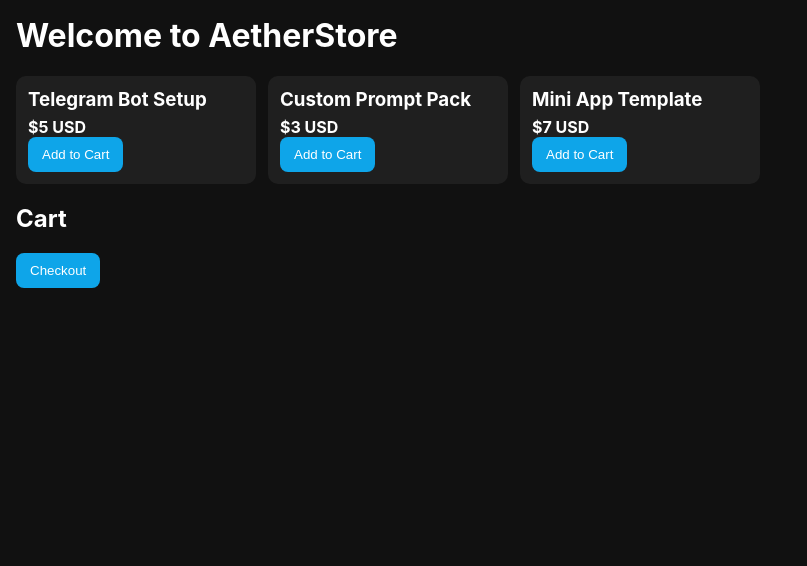
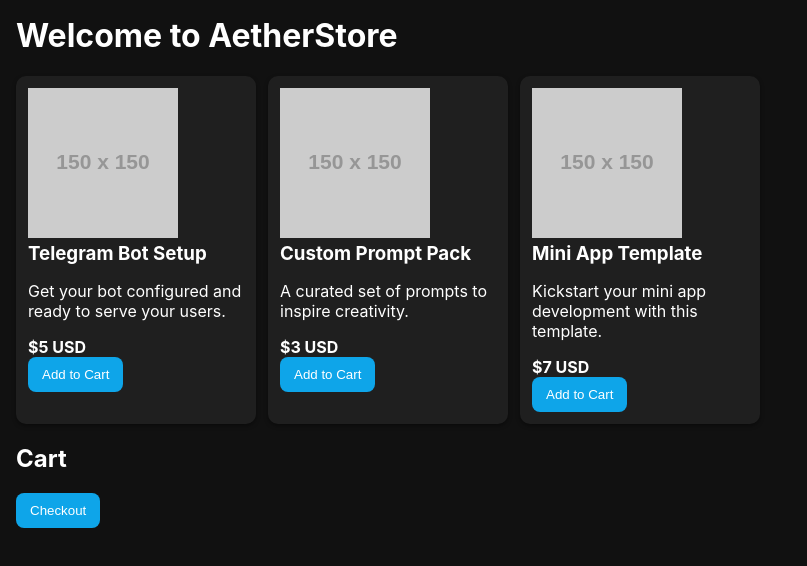
Before and after one commit to gaby401/aetherstore, a website: page public/index.html in a window 1280 px wide. Shown: the whole page, without its empty margins (0-807 px from the left). Drawn offline with Linux system fonts and the light colour scheme; placeholder pictures from the web are drawn by us.

Commit message:
feat: add product details and visual feedback

```diff
--- a/public/app.js
+++ b/public/app.js
@@ -1,7 +1,25 @@
 const products = [
-  { id: 1, name: 'Telegram Bot Setup', price: 5 },
-  { id: 2, name: 'Custom Prompt Pack', price: 3 },
-  { id: 3, name: 'Mini App Template', price: 7 }
+  {
+    id: 1,
+    name: 'Telegram Bot Setup',
+    price: 5,
+    image: 'https://via.placeholder.com/150',
+    description: 'Get your bot configured and ready to serve your users.'
+  },
+  {
+    id: 2,
+    name: 'Custom Prompt Pack',
+    price: 3,
+    image: 'https://via.placeholder.com/150',
+    description: 'A curated set of prompts to inspire creativity.'
+  },
+  {
+    id: 3,
+    name: 'Mini App Template',
+    price: 7,
+    image: 'https://via.placeholder.com/150',
+    description: 'Kickstart your mini app development with this template.'
+  }
 ];
 
 const cart = [];
@@ -10,11 +28,13 @@
   const container = document.getElementById('products');
   container.innerHTML = '';
   products.forEach(product => {
-    const card = document.createElement('div');
+    const card = document.createElement('article');
     card.className = 'card';
     card.innerHTML = `
+      ${product.image ? `<img src="${product.image}" alt="${product.name}">` : ''}
       <h3>${product.name}</h3>
-      <div class="price">\$${product.price} USD</div>
+      ${product.description ? `<p>${product.description}</p>` : ''}
+      <div class="price">$${product.price} USD</div>
       <button onclick="addToCart(${product.id})">Add to Cart</button>
     `;
     container.appendChild(card);
--- a/public/index.html
+++ b/public/index.html
@@ -4,6 +4,7 @@
   <meta charset="UTF-8" />
   <meta name="viewport" content="width=device-width, initial-scale=1.0" />
   <title>AetherStore</title>
+  <link rel="stylesheet" href="./styles.css" />
   <style>
     body { font-family: -apple-system,BlinkMacSystemFont,"Segoe UI",Roboto,Helvetica,Arial,sans-serif; background:#111; color:#fff; margin:0; padding:16px; }
     h1 { margin-top:0 }
--- /dev/null
+++ b/public/styles.css
@@ -0,0 +1,22 @@
+.card {
+  box-shadow: 0 2px 4px rgba(0, 0, 0, 0.4);
+  transition: box-shadow 0.2s ease, transform 0.2s ease;
+}
+
+.card:hover,
+.card:focus {
+  box-shadow: 0 4px 8px rgba(0, 0, 0, 0.6);
+  transform: translateY(-2px);
+  outline: none;
+}
+
+button {
+  transition: background-color 0.2s ease, box-shadow 0.2s ease;
+}
+
+button:hover,
+button:focus {
+  box-shadow: 0 0 0 2px #0ea5e9;
+  background-color: #0284c7;
+  outline: none;
+}
```
